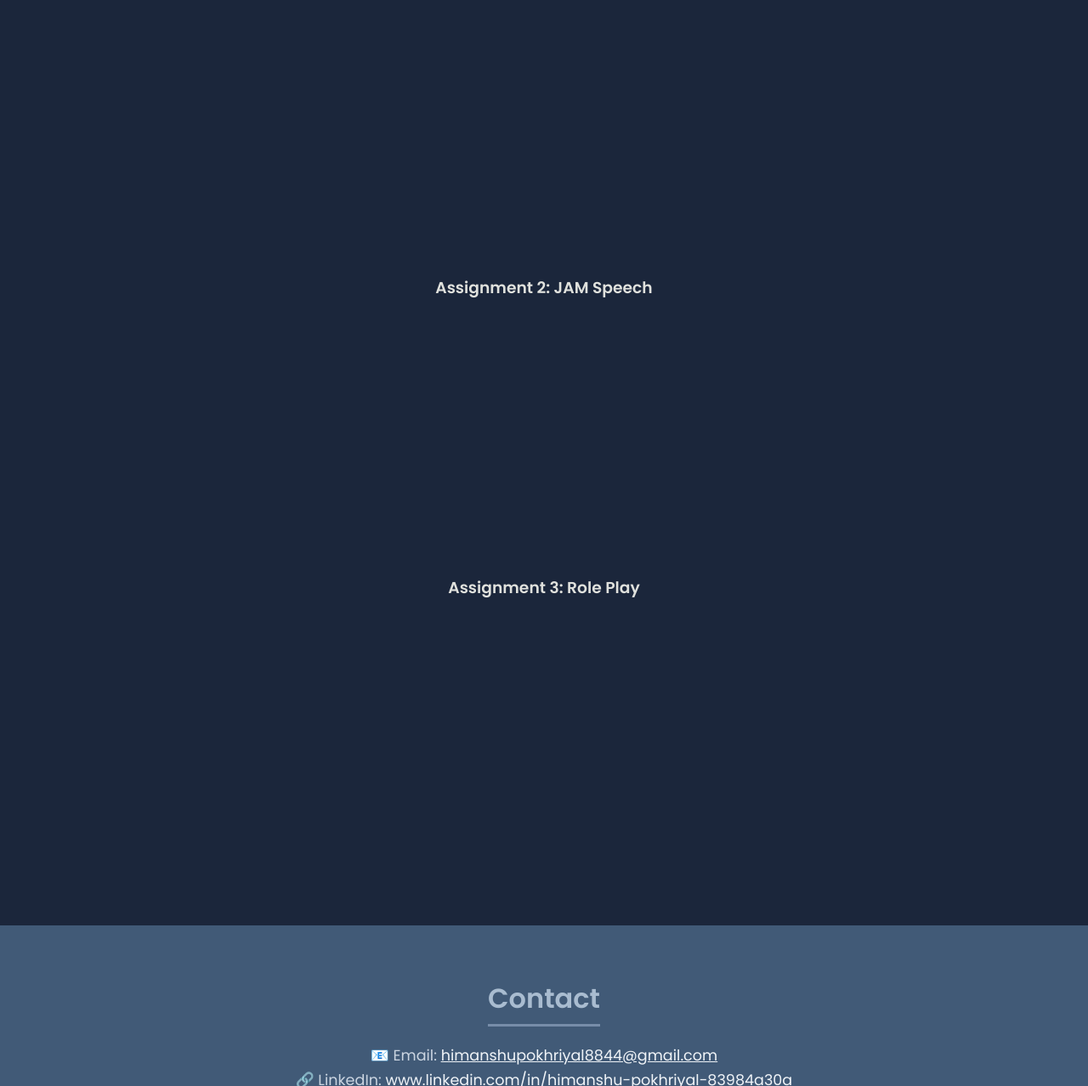
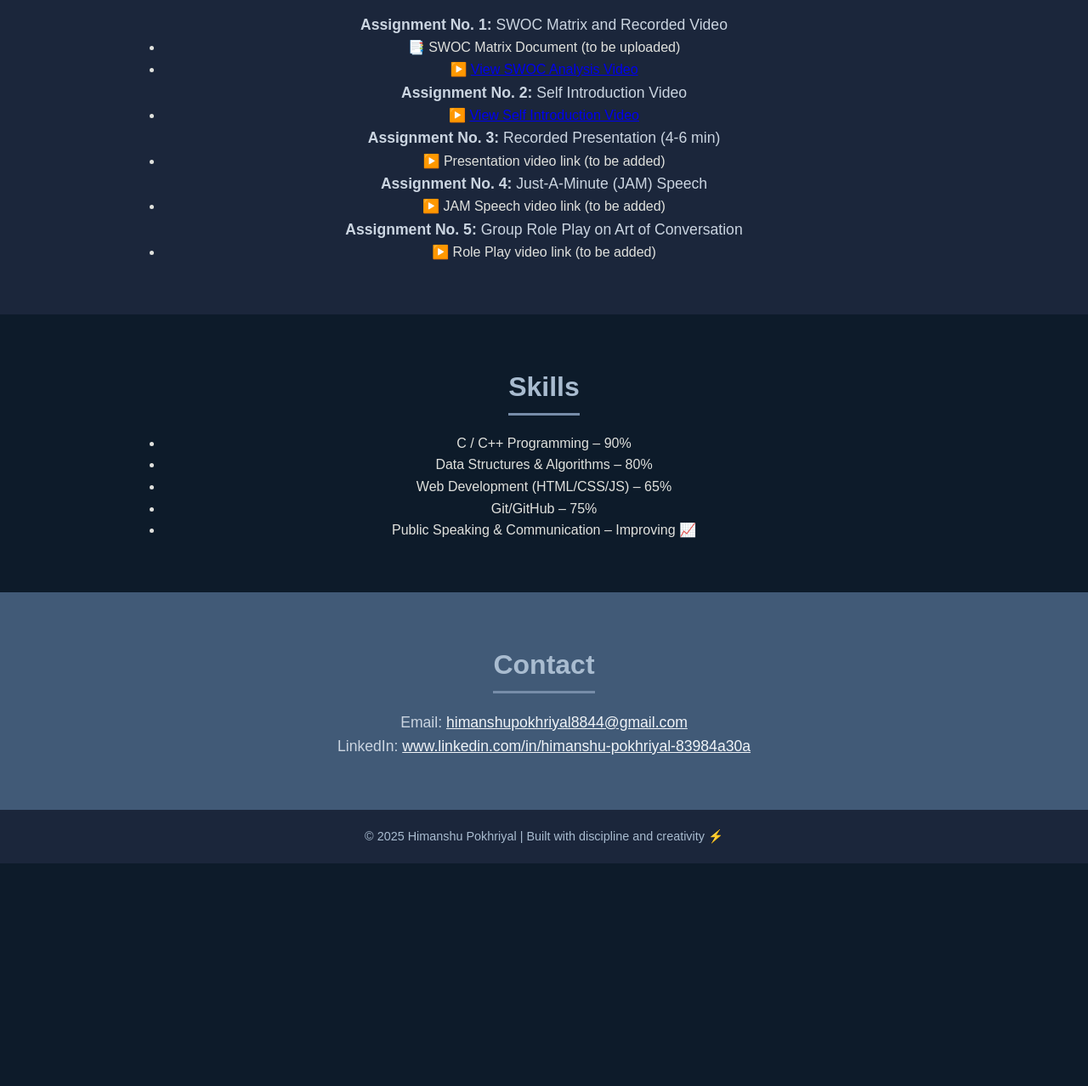
Before and after one commit to himoobro/portfolio, a plain HTML site: page index.html in a window 1280 px wide. Shown: the part 712-1990 px from the top of the page at 85% size. After the commit the page ends 1728 px from the top, so only its background shows below. Drawn offline with Linux system fonts and the light colour scheme.

Commit message:
Update index.html

```diff
--- a/index.html
+++ b/index.html
@@ -4,84 +4,87 @@
   <meta charset="UTF-8" />
   <meta name="viewport" content="width=device-width, initial-scale=1.0" />
   <title>Himanshu Pokhriyal | Portfolio</title>
-
-  <!-- Linking external CSS -->
   <link rel="stylesheet" href="style.css" />
-
-  <!-- Optional Google Font -->
-  <link href="https://fonts.googleapis.com/css2?family=Poppins:wght@400;600&display=swap" rel="stylesheet">
 </head>
 <body>
-
-  <!-- ===== HEADER SECTION ===== -->
   <header>
     <h1>Himanshu Pokhriyal</h1>
-    <p>Student | Aspiring Developer | Communicator</p>
+    <nav>
+      <ul>
+        <li><a href="#about">About</a></li>
+        <li><a href="#assignments">Assignments</a></li>
+        <li><a href="#skills">Skills</a></li>
+        <li><a href="#contact">Contact</a></li>
+      </ul>
+    </nav>
   </header>
 
-  <!-- ===== NAVIGATION BAR ===== -->
-  <nav>
-    <a href="#about">About</a>
-    <a href="#assignments">Assignments</a>
-    <a href="#contact">Contact</a>
-  </nav>
-
-  <!-- ===== ABOUT SECTION ===== -->
-  <section id="about">
+  <section id="about" class="section">
     <h2>About Me</h2>
     <p>
-      I'm Himanshu Pokhriyal, currently pursuing B.Tech in Computer Science and Engineering.
-      I’m passionate about coding, learning, and improving communication skills.
-      This portfolio reflects my journey — combining both technical and personal growth.
+      I’m <strong>Himanshu Pokhriyal</strong>, a B.Tech student in Computer Science and Engineering.
+      I’m passionate about coding, technology, and building projects that help me learn deeply.
+      My main focus right now is improving in <strong>DSA, frontend development, and communication</strong>.
+      I love combining creativity with logic to create something meaningful.
     </p>
   </section>
 
-  <!-- ===== ASSIGNMENTS / VIDEOS SECTION ===== -->
-  <section id="assignments">
+  <section id="assignments" class="section">
     <h2>Assignments</h2>
+    <p><strong>Assignment No. 1:</strong> SWOC Matrix and Recorded Video</p>
+    <ul>
+      <li>📑 SWOC Matrix Document (to be uploaded)</li>
+      <li>
+        ▶️ <a href="https://drive.google.com/drive/folders/1SYao8ACIBi2JshWuShVNzutegI0VD54E?usp=sharing" target="_blank">
+          View SWOC Analysis Video
+        </a>
+      </li>
+    </ul>
 
-    <!-- Assignment 1 -->
-    <div class="assignment">
-      <h3>Assignment 1: Self Introduction</h3>
-      <!-- Replace the src link below with your actual YouTube/Drive embed link later -->
-      <iframe width="560" height="315" src=""
-        title="Self Introduction Video" frameborder="0" allowfullscreen></iframe>
-    </div>
+    <p><strong>Assignment No. 2:</strong> Self Introduction Video</p>
+    <ul>
+      <li>
+        ▶️ <a href="https://drive.google.com/file/d/1cUpkMBLlZsty3dFE-WfONzJCW2xP5eA5/view?usp=sharing" target="_blank">
+          View Self Introduction Video
+        </a>
+      </li>
+    </ul>
 
-    <!-- Assignment 2 -->
-    <div class="assignment">
-      <h3>Assignment 2: JAM Speech</h3>
-      <iframe width="560" height="315" src=""
-        title="JAM Speech Video" frameborder="0" allowfullscreen></iframe>
-    </div>
+    <p><strong>Assignment No. 3:</strong> Recorded Presentation (4-6 min)</p>
+    <ul>
+      <li>▶️ Presentation video link (to be added)</li>
+    </ul>
 
-    <!-- Assignment 3 -->
-    <div class="assignment">
-      <h3>Assignment 3: Role Play</h3>
-      <iframe width="560" height="315" src=""
-        title="Role Play Video" frameborder="0" allowfullscreen></iframe>
-    </div>
+    <p><strong>Assignment No. 4:</strong> Just-A-Minute (JAM) Speech</p>
+    <ul>
+      <li>▶️ JAM Speech video link (to be added)</li>
+    </ul>
+
+    <p><strong>Assignment No. 5:</strong> Group Role Play on Art of Conversation</p>
+    <ul>
+      <li>▶️ Role Play video link (to be added)</li>
+    </ul>
   </section>
 
-  <!-- ===== CONTACT SECTION ===== -->
-  <section id="contact">
-    <h2>Contact</h2>
-    <p>
-      📧 Email:
-      <a href="mailto:himanshupokhriyal8844@gmail.com">himanshupokhriyal8844@gmail.com</a>
-      <br>
-      🔗 LinkedIn:
-      <a href="https://www.linkedin.com/in/himanshu-pokhriyal-83984a30a" target="_blank">
-        www.linkedin.com/in/himanshu-pokhriyal-83984a30a
-      </a>
-    </p>
+  <section id="skills" class="section">
+    <h2>Skills</h2>
+    <ul>
+      <li>C / C++ Programming – 90%</li>
+      <li>Data Structures & Algorithms – 80%</li>
+      <li>Web Development (HTML/CSS/JS) – 65%</li>
+      <li>Git/GitHub – 75%</li>
+      <li>Public Speaking & Communication – Improving 📈</li>
+    </ul>
   </section>
 
-  <!-- ===== FOOTER WITH QUOTE ===== -->
+  <section id="contact" class="section">
+    <h2>Contact</h2>
+    <p>Email: <a href="mailto:himanshupokhriyal8844@gmail.com">himanshupokhriyal8844@gmail.com</a></p>
+    <p>LinkedIn: <a href="https://www.linkedin.com/in/himanshu-pokhriyal-83984a30a" target="_blank">www.linkedin.com/in/himanshu-pokhriyal-83984a30a</a></p>
+  </section>
+
   <footer>
-    <p>"Discipline beats talent when talent forgets to be disciplined."</p>
-    <p>© 2025 Himanshu Pokhriyal | Built with focus and curiosity 💡</p>
+    <p>© 2025 Himanshu Pokhriyal | Built with discipline and creativity ⚡</p>
   </footer>
-
 </body>
 </html>
```
